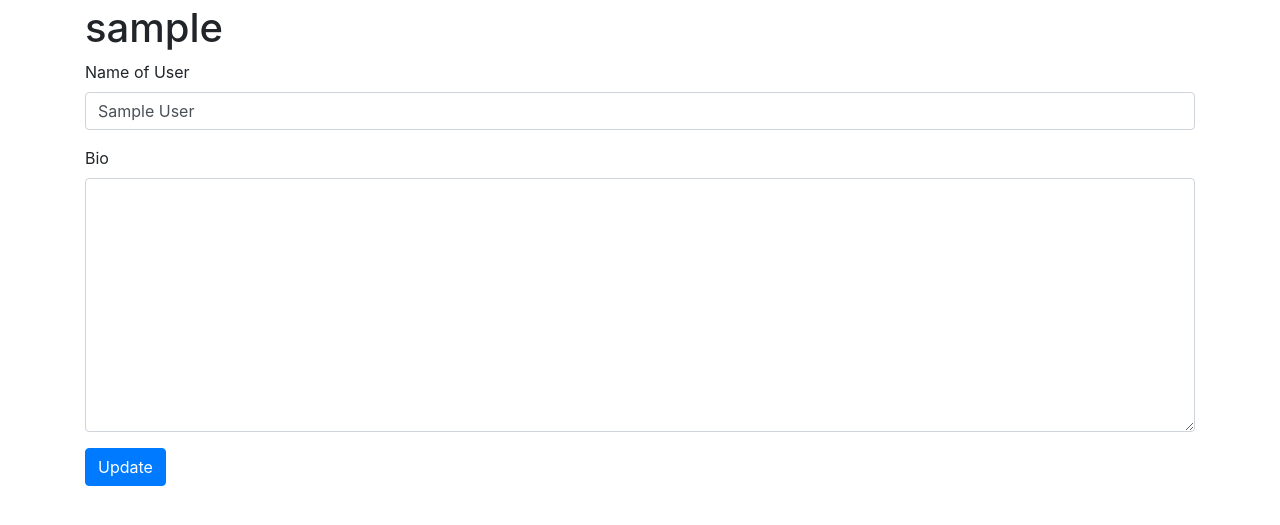
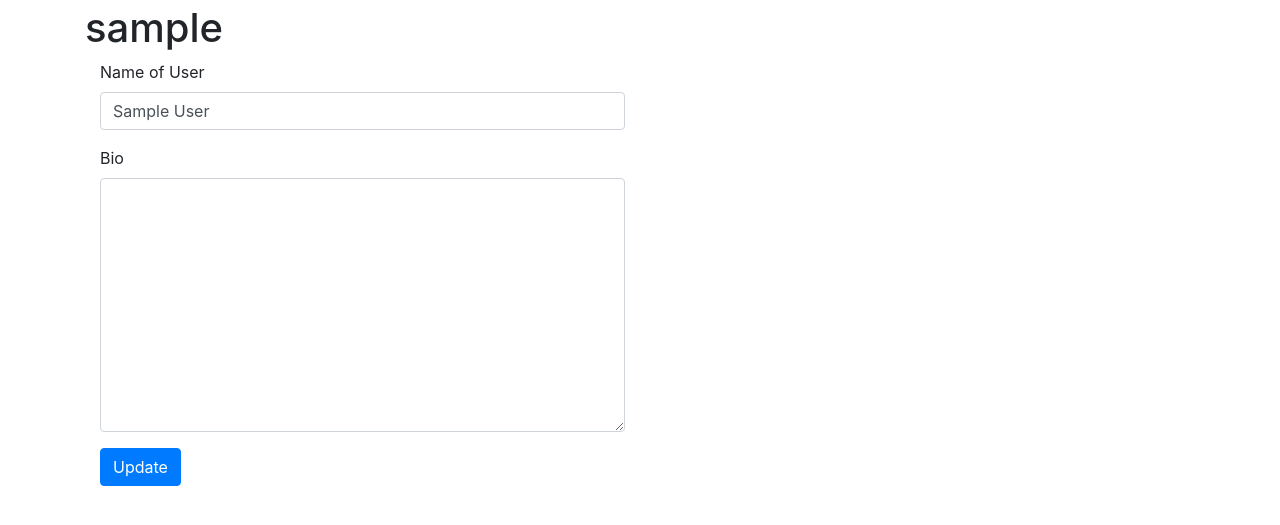
Before and after one commit to kevinbowen777/cheese, a Django app: page /users/~update/ in a window 1280 px wide. Shown: the part 56-581 px from the top of the page. Run offline with Django 3.2, Linux system fonts and the light colour scheme; the visitor is signed in with stand-in values (Sample User, id 1); data comes from the database, SQL or seed files in the repository; some libraries are stand-ins or nearby versions.

Commit message:
Reduce size of text fields

```diff
--- a/cheese/templates/users/user_form.html
+++ b/cheese/templates/users/user_form.html
@@ -5,7 +5,7 @@
 
 {% block content %}
   <h1>{{ user.username }}</h1>
-  <form class="form-horizontal" method="post" action="{% url 'users:update' %}">
+  <form class="col-md-6" method="post" action="{% url 'users:update' %}">
     {% csrf_token %}
     {{ form|crispy }}
     <div class="control-group">
```
